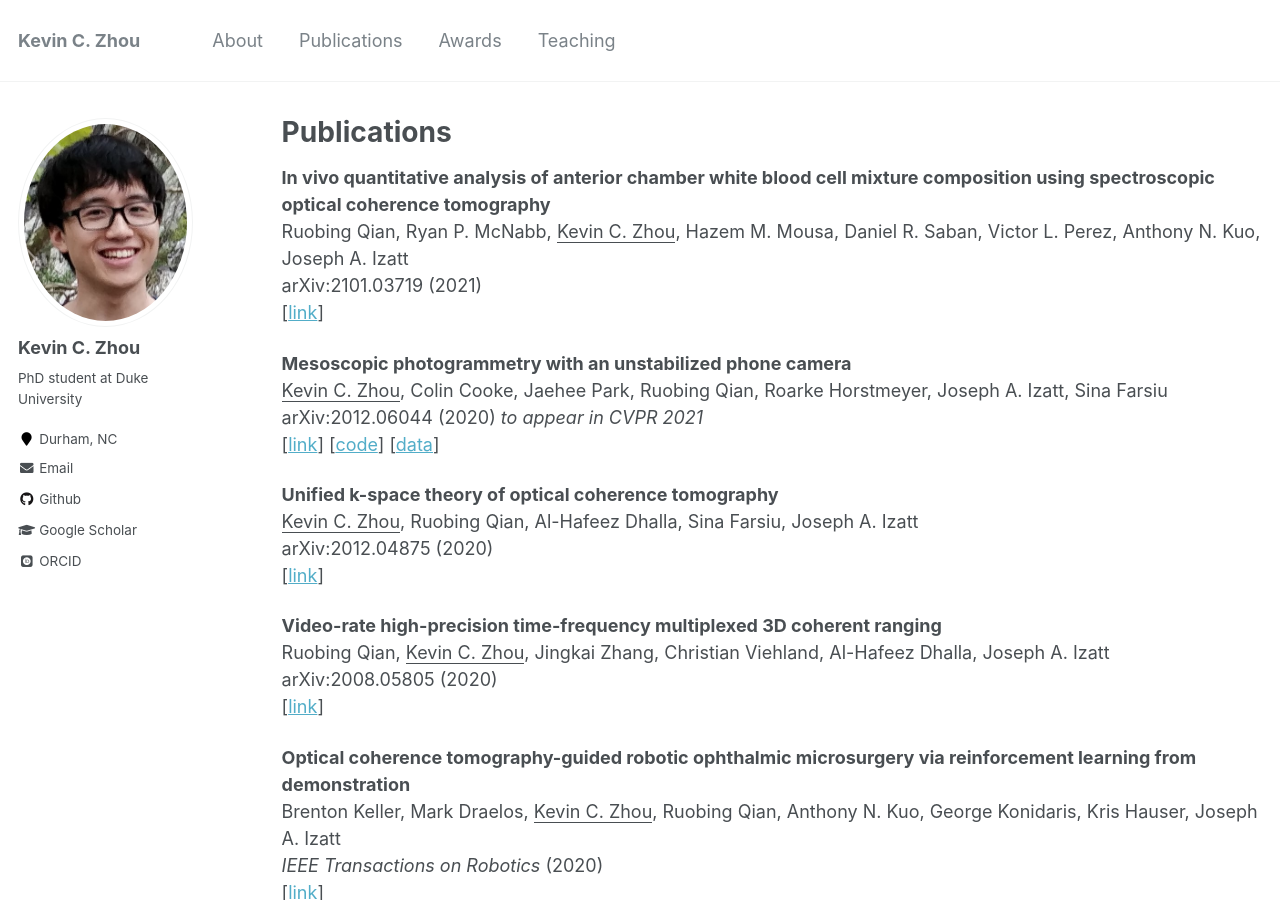
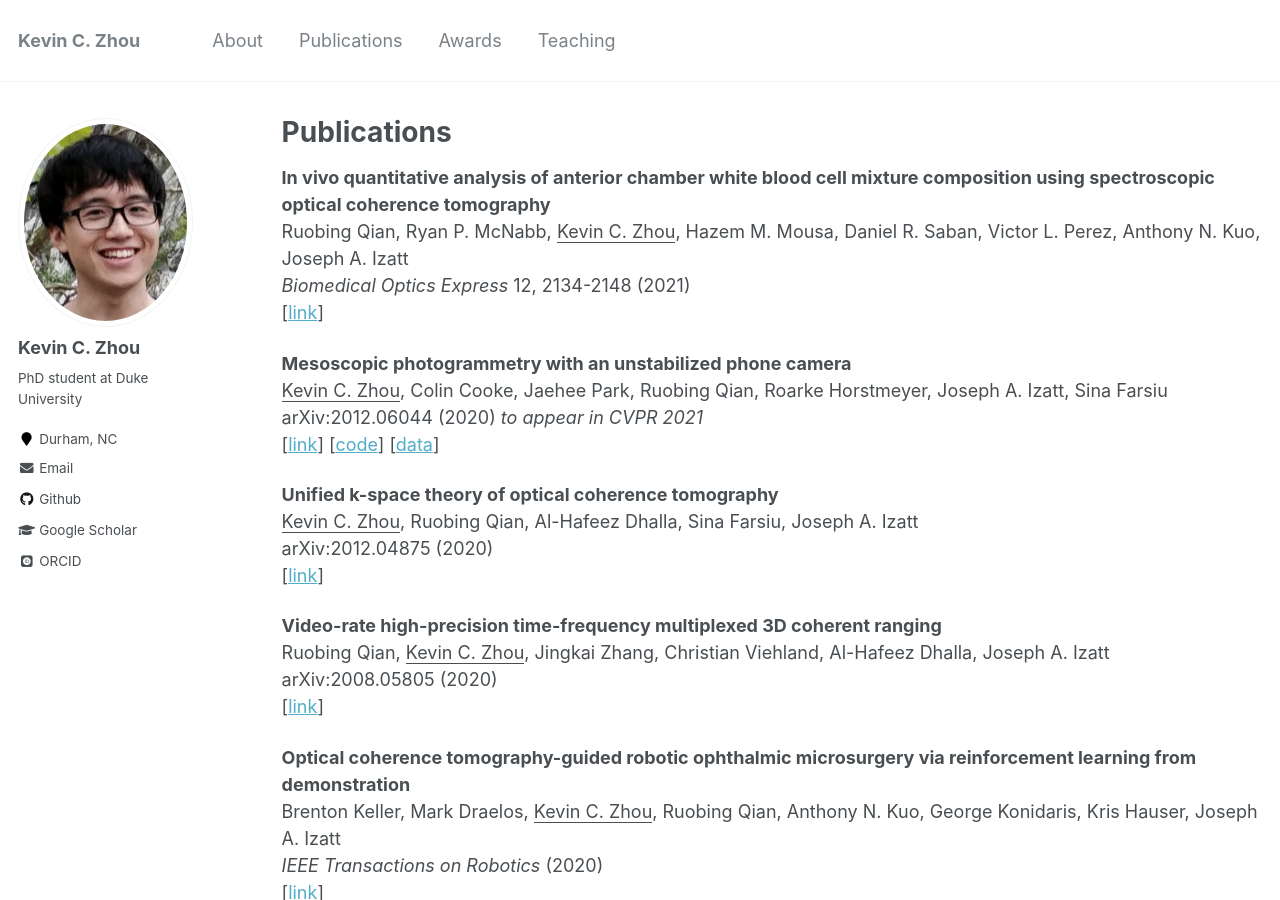
Before and after one commit to kevinczhou/kevinczhou.github.io, a Jekyll site: the page built from _pages/publications.md, in a window 1280 px wide and 900 px high. Built offline with Jekyll 4.4.1, drawn with Linux system fonts in a browser that asks for light colours; some web fonts are replaced.

Commit message:
Update publications.md

```diff
--- a/_pages/publications.md
+++ b/_pages/publications.md
@@ -6,8 +6,8 @@ author_profile: true
 ---
 **In vivo quantitative analysis of anterior chamber white blood cell mixture composition using spectroscopic optical coherence tomography**
 Ruobing Qian, Ryan P. McNabb, <ins>Kevin C. Zhou</ins>, Hazem M. Mousa, Daniel R. Saban, Victor L. Perez, Anthony N. Kuo, Joseph A. Izatt
-arXiv:2101.03719 (2021)
-[[link](https://arxiv.org/abs/2101.03719)]
+*Biomedical Optics Express* 12, 2134-2148 (2021)
+[[link](https://doi.org/10.1364/BOE.419063)]
 
 **Mesoscopic photogrammetry with an unstabilized phone camera**
 <ins>Kevin C. Zhou</ins>, Colin Cooke, Jaehee Park, Ruobing Qian, Roarke Horstmeyer, Joseph A. Izatt, Sina Farsiu
```
